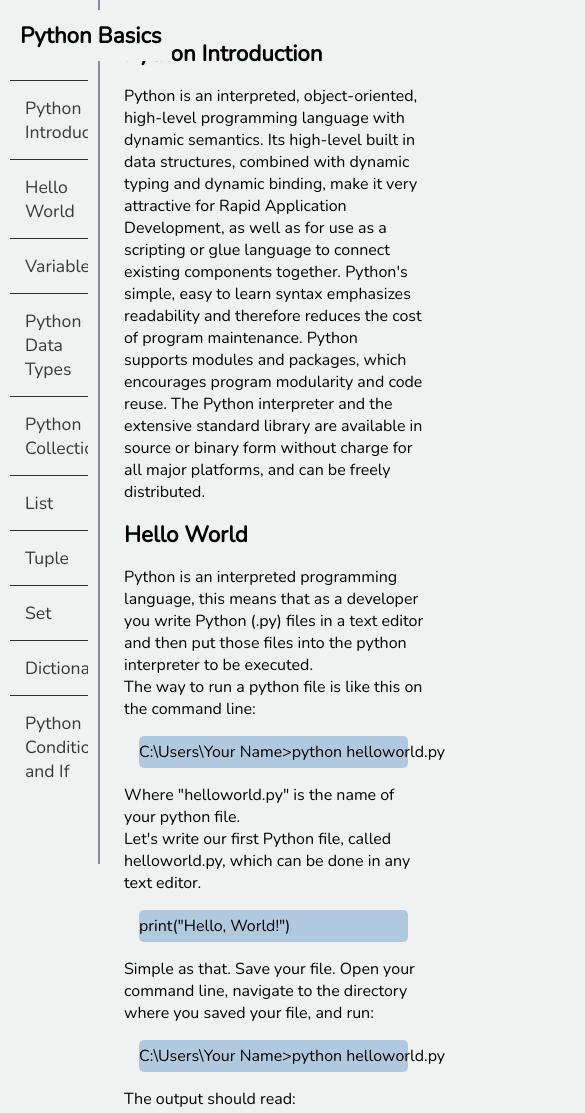
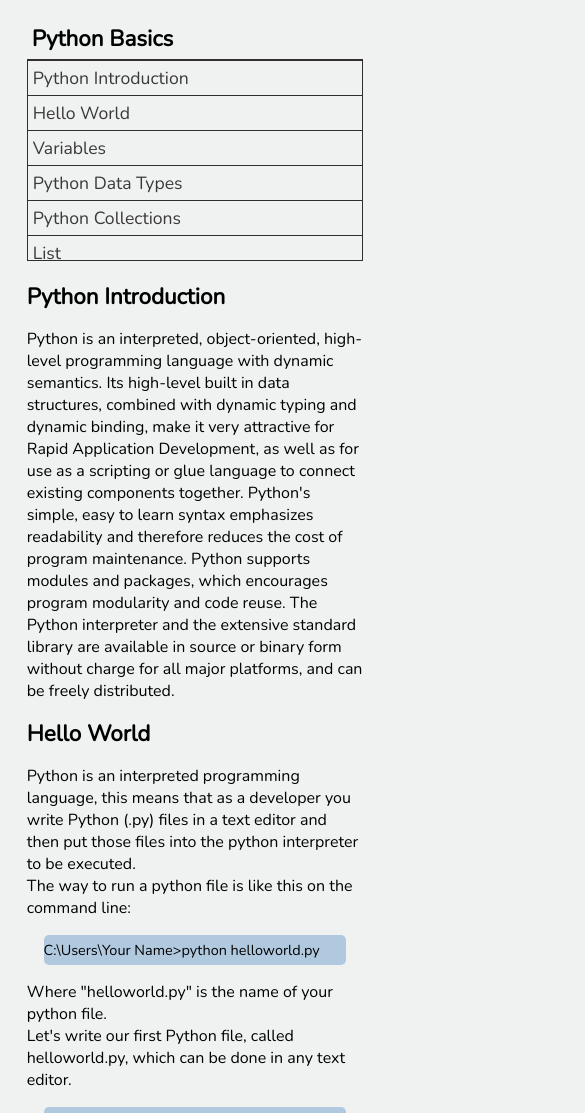
Before and after one commit to luisorlandogomezjimenez/freecode-technical-documentation-page, a plain HTML site: page index.html in a window 390 px wide. Shown: the top 1113 px of the page, 585 px wide, since content can reach past the window. Drawn offline with nearby package versions, Linux system fonts and the light colour scheme.

Commit message:
finished

```diff
--- a/css/main.css
+++ b/css/main.css
@@ -75,3 +75,54 @@ a.reference {
   text-decoration: none;
   font-size: 110%;
 }
+
+@media (max-width: 790px) {
+  body {
+    flex-direction: column;
+  }
+  nav {
+    position: relative;
+    width: 90%;
+  }
+
+  ul.nav-bar {
+    padding: 0;
+    margin: auto;
+    height: 200px;
+    border: 1px solid rgb(48, 46, 46);
+    overflow-y: scroll;
+  }
+
+  ul.nav-bar li {
+    padding: 5px;
+  }
+  main {
+    width: 90%;
+    margin: 0 auto;
+    padding: 10px 5px;
+  }
+
+  header.nav-head {
+    padding: 5px;
+    position: relative;
+  }
+
+  code,
+  code pre {
+    font-size: 95%;
+    width: 90%;
+    padding: 5px 0;
+    margin: auto;
+    text-align: left;
+    white-space: pre-line;
+  }
+  #navbar {
+    border: none;
+    margin: auto;
+  }
+
+  a.reference {
+    font-size: 90%;
+    width: 90%;
+  }
+}
```
